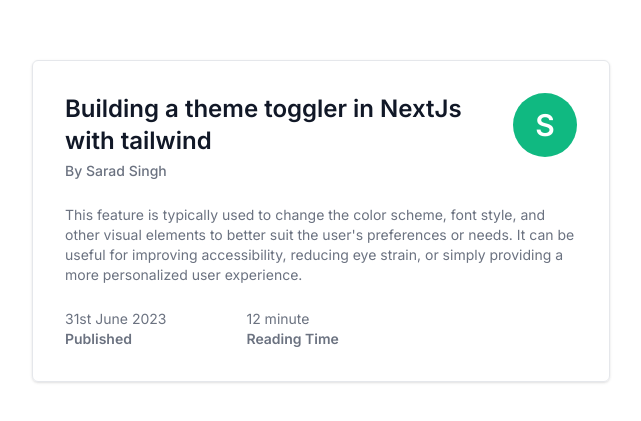
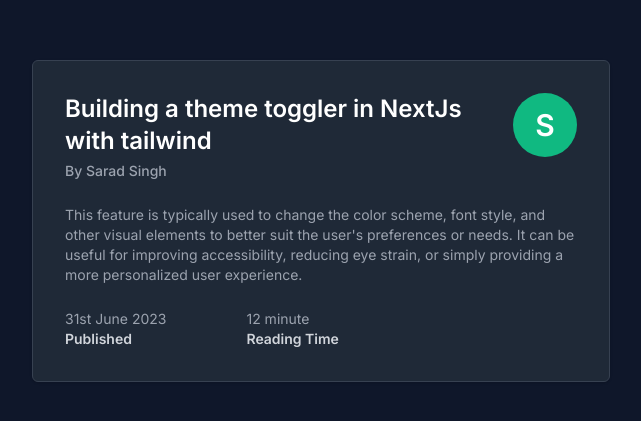
Before and after one commit to theArkein/theme-toggler, a Next.js app: page / in a window 1280 px wide. Shown: the part 179-600 px from the top of the page, without its empty margins (319-960 px from the left). Built offline with nearby package versions, Linux system fonts and the light colour scheme.

Commit message:
Use class strategy to set dark theme

```diff
--- a/app/layout.tsx
+++ b/app/layout.tsx
@@ -14,7 +14,7 @@
   children: React.ReactNode
 }) {
   return (
-    <html lang="en">
+    <html lang="en" className="dark">
       <body className={inter.className}>{children}</body>
     </html>
   )
--- a/tailwind.config.js
+++ b/tailwind.config.js
@@ -5,6 +5,6 @@
     './components/**/*.{js,ts,jsx,tsx,mdx}',
     './app/**/*.{js,ts,jsx,tsx,mdx}',
   ],
-  darkMode: "media", // by default uses media option
+  darkMode: "class", // use "class" strategy to support toggling dark mode manually
   plugins: [],
 }
```
